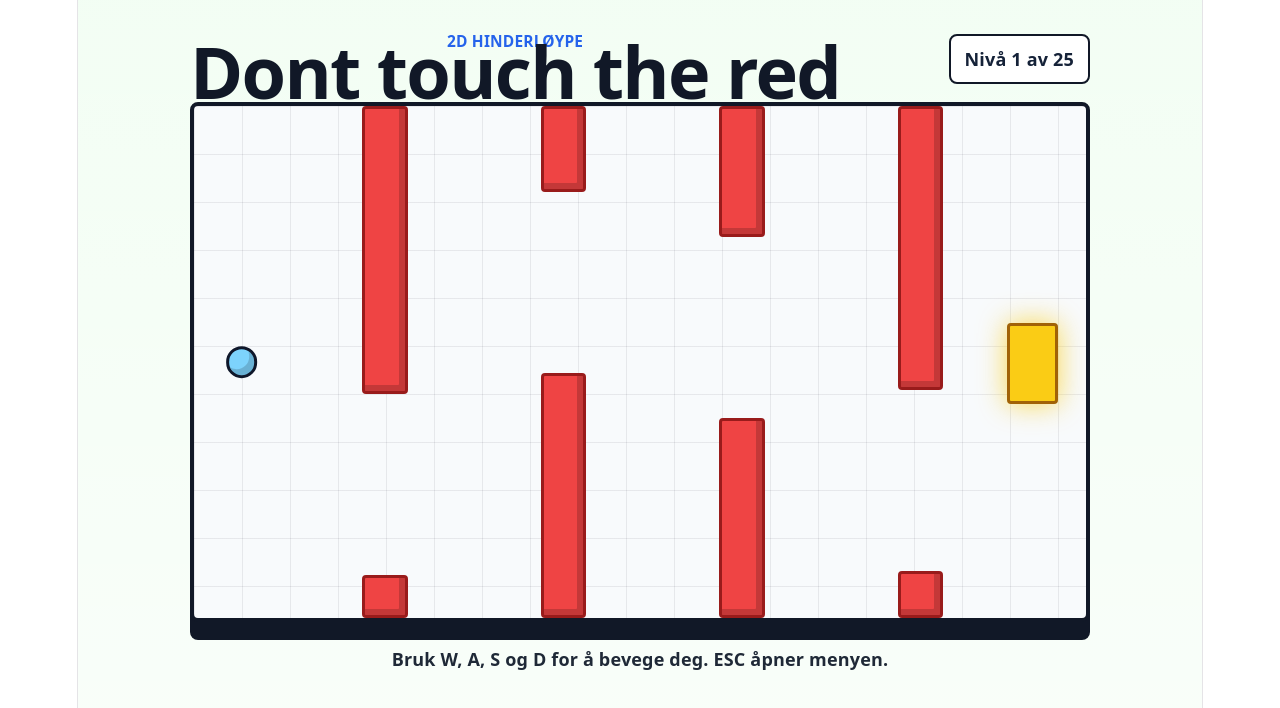
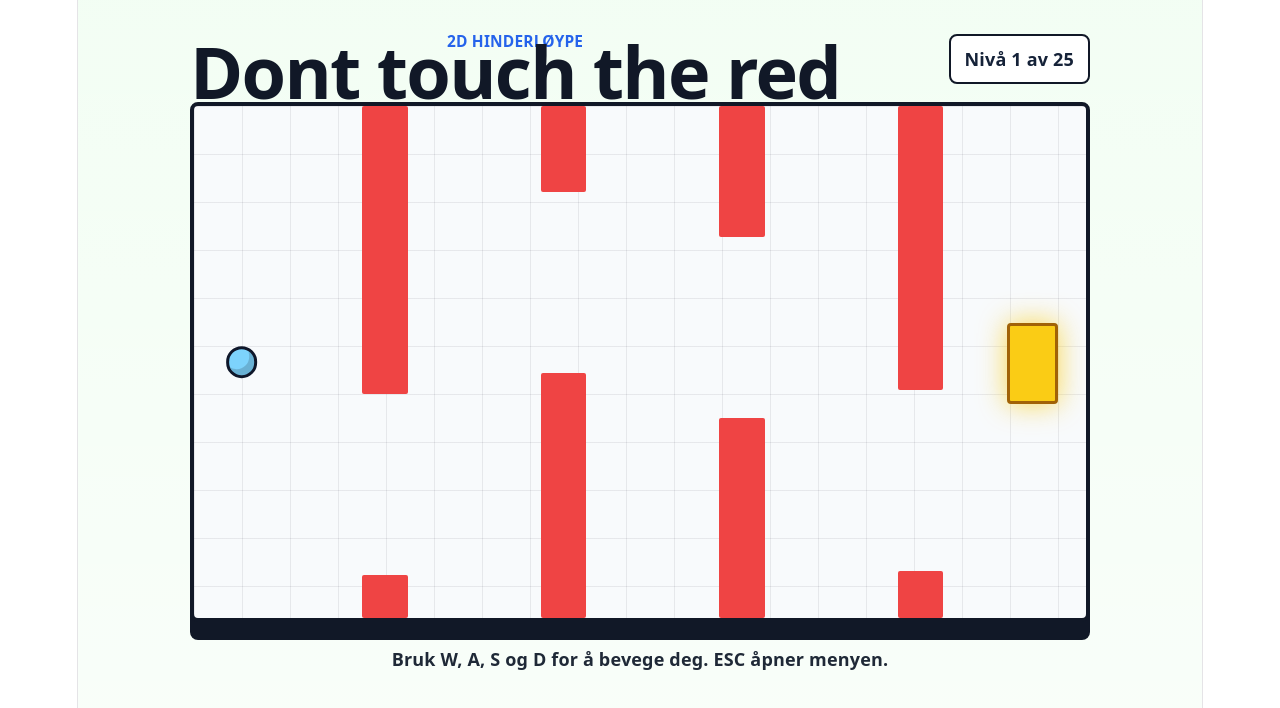
Before and after one commit to stegenish/dontTouch, a React (Vite) app: page / in a window 1280 px wide. Shown: the top 708 px of the page. Built offline with nearby package versions, Linux system fonts and the light colour scheme.

Commit message:
Make red obstacles match their hitboxes
Prompt: kan du gjøre hitboxen på de røde like stor

```diff
--- a/src/App.css
+++ b/src/App.css
@@ -77,9 +77,9 @@
 
 .obstacle {
   background: #ef4444;
-  border: 3px solid #991b1b;
-  border-radius: 4px;
-  box-shadow: inset -6px -6px 0 rgba(0, 0, 0, 0.18);
+  border: 0;
+  border-radius: 2px;
+  box-shadow: none;
 }
 
 .goal {
```
